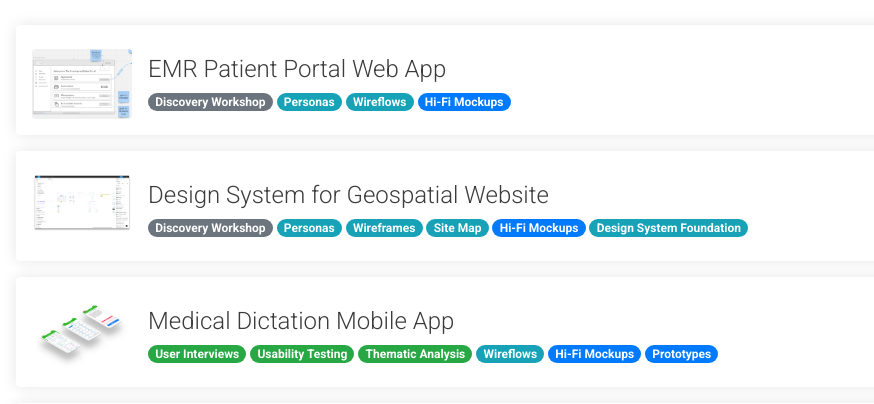
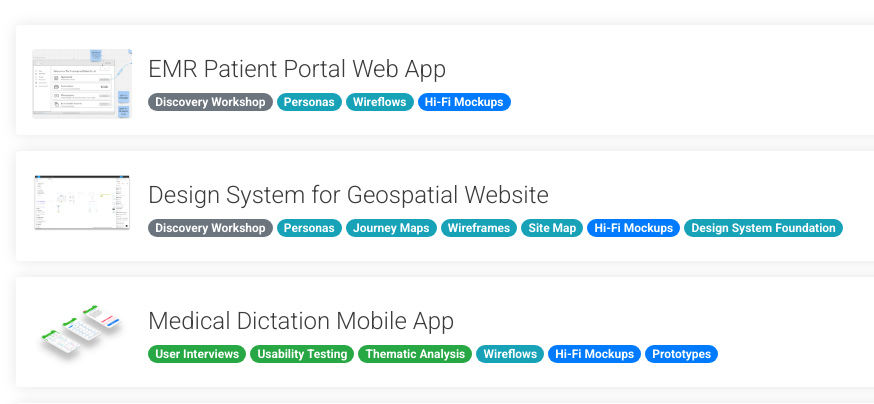
Before and after one commit to michaelgeise/michaelgeise.com, a PHP site: page / in a window 1280 px wide. Shown: the part 837-1241 px from the top of the page, without its empty margins (69-943 px from the left). Run offline with PHP 8.4, Linux system fonts and the light colour scheme.

Commit message:
add journey maps

```diff
--- a/modals.php
+++ b/modals.php
@@ -76,6 +76,7 @@
                                     <div class="mb-5">
                                         <span class="badge badge-pill badge-secondary">Discovery Workshop</span>
                                         <span class="badge badge-pill badge-info">Personas</span>
+                                        <span class="badge badge-pill badge-info">Journey Maps</span>
                                         <span class="badge badge-pill badge-info">Wireframes</span>
                                         <span class="badge badge-pill badge-info">Site Map</span>
                                         <span class="badge badge-pill badge-primary">Hi-Fi Mockups</span>
--- a/work-items.php
+++ b/work-items.php
@@ -21,8 +21,9 @@
                             <div class="">
                                 <div class="work-item-title">Design System for Geospatial Website</div>
                                 <div class="work-item-tags">
-                                    <span class="badge badge-pill badge-secondary">Discovery Workshop</span> <span class="badge badge-pill badge-light d-inline d-sm-none">+5</span>
+                                    <span class="badge badge-pill badge-secondary">Discovery Workshop</span> <span class="badge badge-pill badge-light d-inline d-sm-none">+6</span>
                                     <span class="badge badge-pill badge-info d-none d-sm-inline-block">Personas</span>
+                                    <span class="badge badge-pill badge-info d-none d-sm-inline-block">Journey Maps</span>
                                     <span class="badge badge-pill badge-info d-none d-sm-inline-block">Wireframes</span>
                                     <span class="badge badge-pill badge-info d-none d-sm-inline-block">Site Map</span>
                                     <span class="badge badge-pill badge-primary d-none d-sm-inline-block">Hi-Fi Mockups</span>
```
